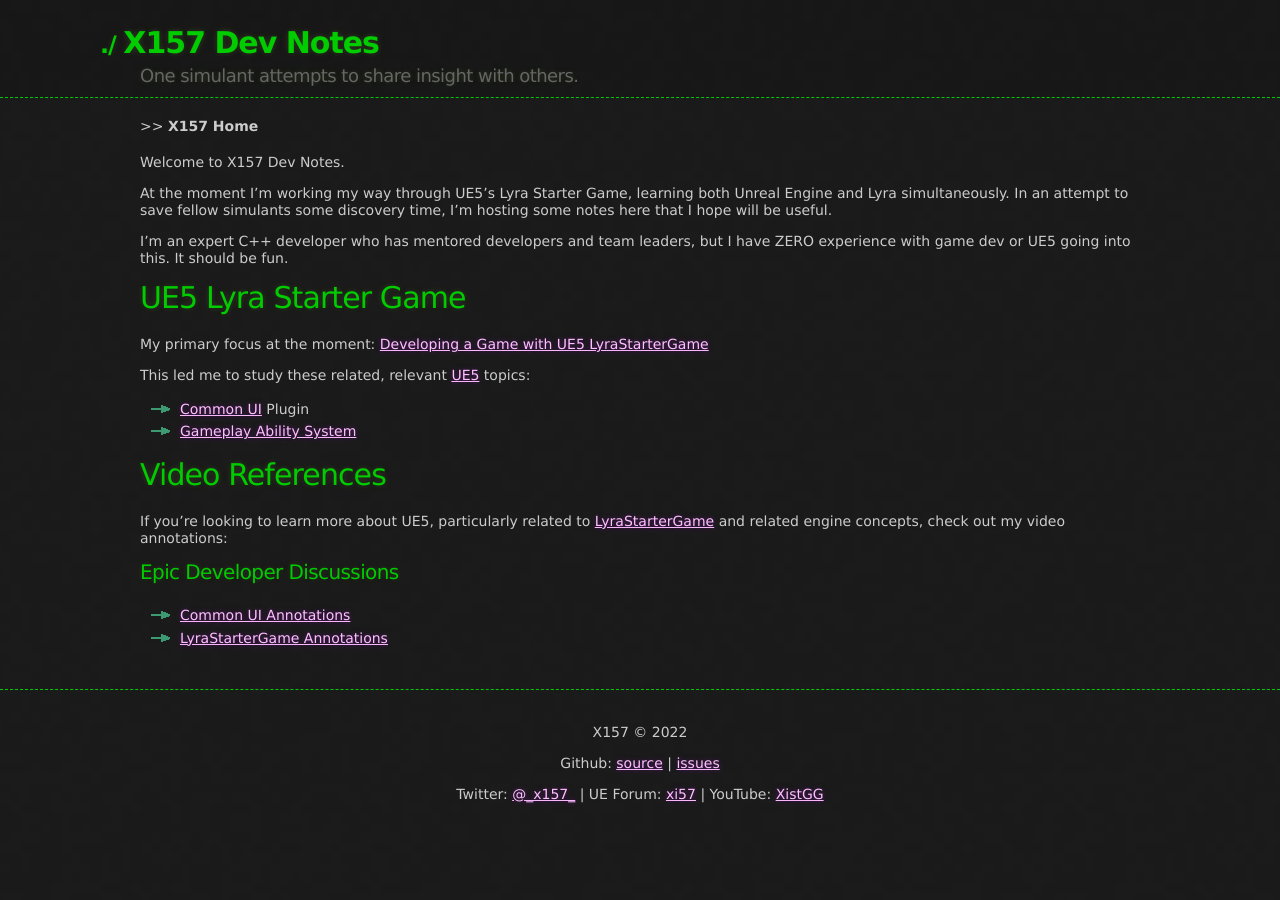
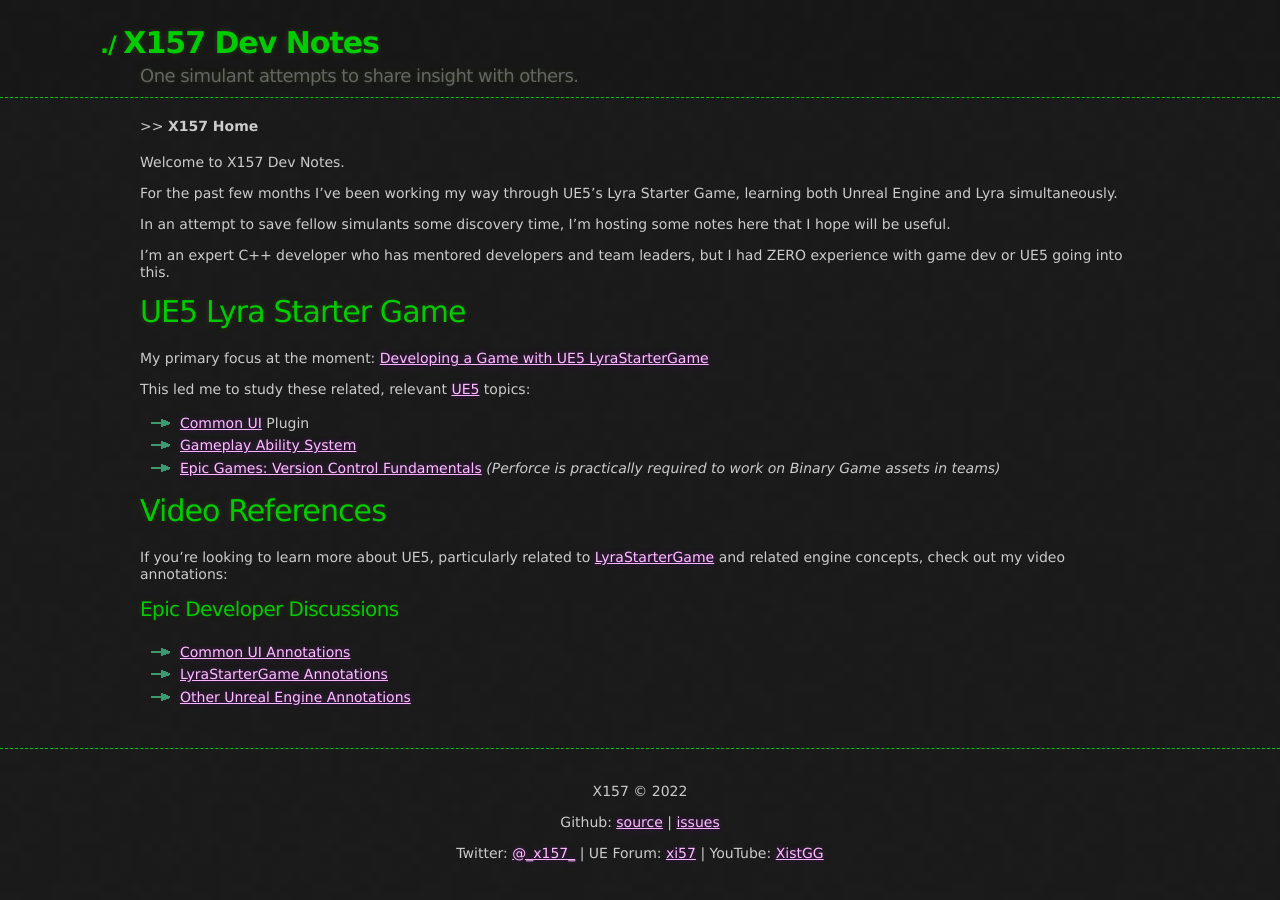
Before and after one commit to x157/x157.github.io, a Jekyll site: the page built from index.md, in a window 1280 px wide. Built offline with Jekyll 4.4.1, drawn with Linux system fonts in a browser that asks for light colours.

Commit message:
Add Perforce info & UE Annotations link

```diff
--- a/index.md
+++ b/index.md
@@ -5,9 +5,14 @@
 
 Welcome to X157 Dev Notes.
 
-At the moment I'm working my way through UE5's Lyra Starter Game, learning both Unreal Engine and Lyra simultaneously.  In an attempt to save fellow simulants some discovery time, I'm hosting some notes here that I hope will be useful.
+For the past few months I've been working my way through UE5's Lyra Starter Game,
+learning both Unreal Engine and Lyra simultaneously.
 
-I'm an expert C++ developer who has mentored developers and team leaders, but I have ZERO experience with game dev or UE5 going into this.  It should be fun.
+In an attempt to save fellow simulants some discovery time,
+I'm hosting some notes here that I hope will be useful.
+
+I'm an expert C++ developer who has mentored developers and team leaders,
+but I had ZERO experience with game dev or UE5 going into this.
 
 
 # UE5 Lyra Starter Game
@@ -18,6 +23,7 @@
 
 - [Common UI](./UE5/CommonUI/) Plugin
 - [Gameplay Ability System](./UE5/GameplayAbilitySystem/)
+- [Epic Games: Version Control Fundamentals](./UE5/Annotations/Inside-Unreal/EpicGames-Version-Control-Fundamentals) *(Perforce is practically required to work on Binary Game assets in teams)*
 
 
 # Video References
@@ -30,3 +36,4 @@
 
 - [Common UI Annotations](./UE5/CommonUI/#Annotations)
 - [LyraStarterGame Annotations](./UE5/LyraStarterGame/Epic-Games-Developer-Discussion-References)
+- [Other Unreal Engine Annotations](./UE5/Annotations/)
```
